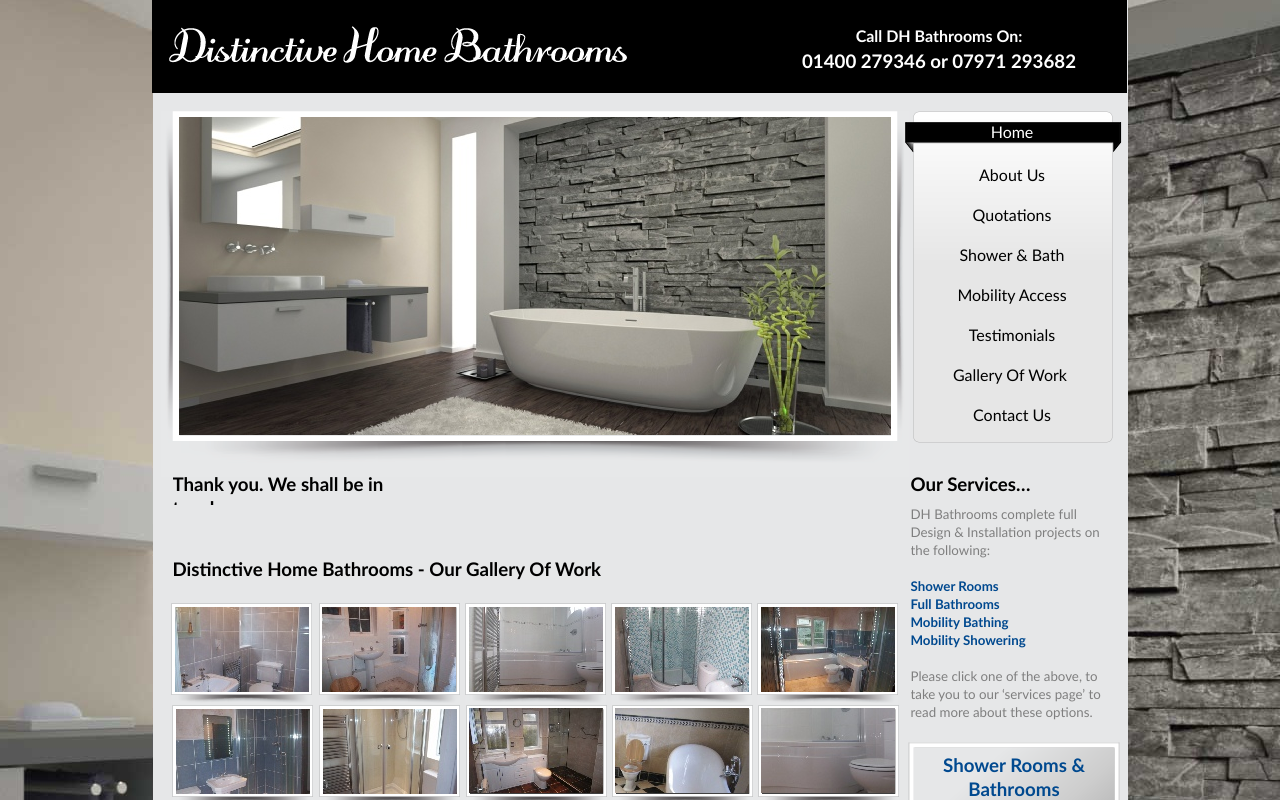
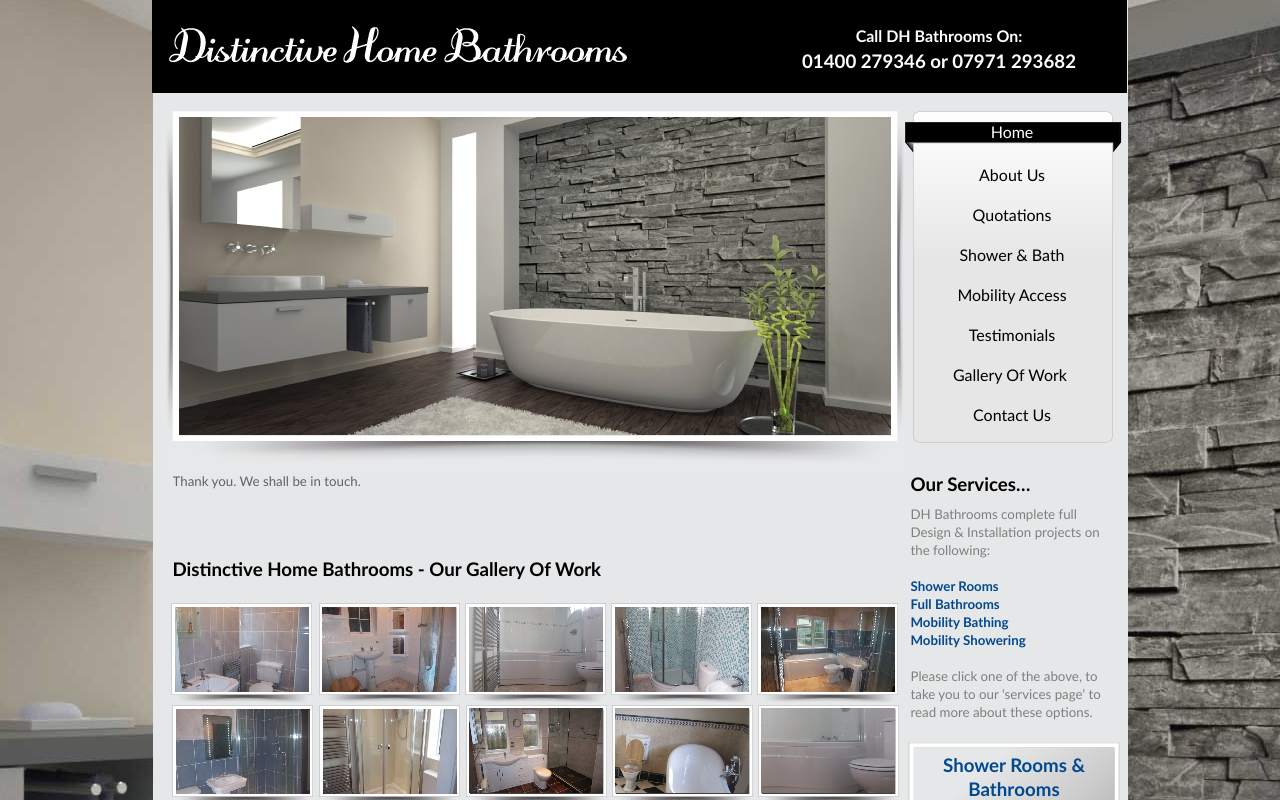
Before and after one commit to dvomedia/distinctivehomebathrooms.com, a plain HTML site: page thankyou.html in a window 1280 px wide. Shown: the top 800 px of the page. Drawn offline with Linux system fonts and the light colour scheme.

Commit message:
[refs DVO-65] changes to thankyou.html

```diff
--- a/thankyou.html
+++ b/thankyou.html
@@ -136,7 +136,7 @@
     <!--End Cookie Script-->
       </div>
       <div style="position:absolute;left:20px;top:472px;width:267px;height:33px;overflow:hidden;">
-        <h2 class="Heading-2"><span class="C-2">Thank you. We shall be in touch.</span></h2>
+        <h2 class="Heading-2"><span class="C-3">Thank you. We shall be in touch.</span></h2>
       </div>
       <div style="position:absolute;left:758px;top:472px;width:205px;height:33px;overflow:hidden;"><h2 class="Heading-2"><span class="C-2">Our Services…</span></h2></div>
 
```
